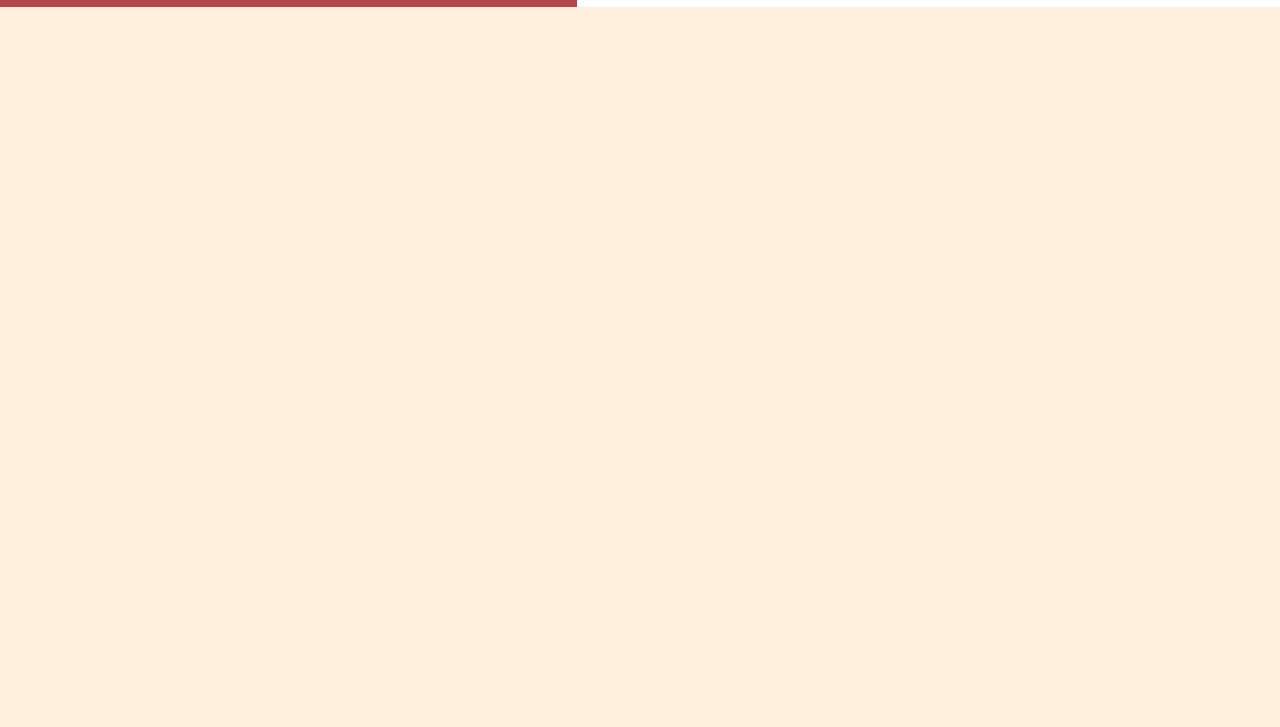
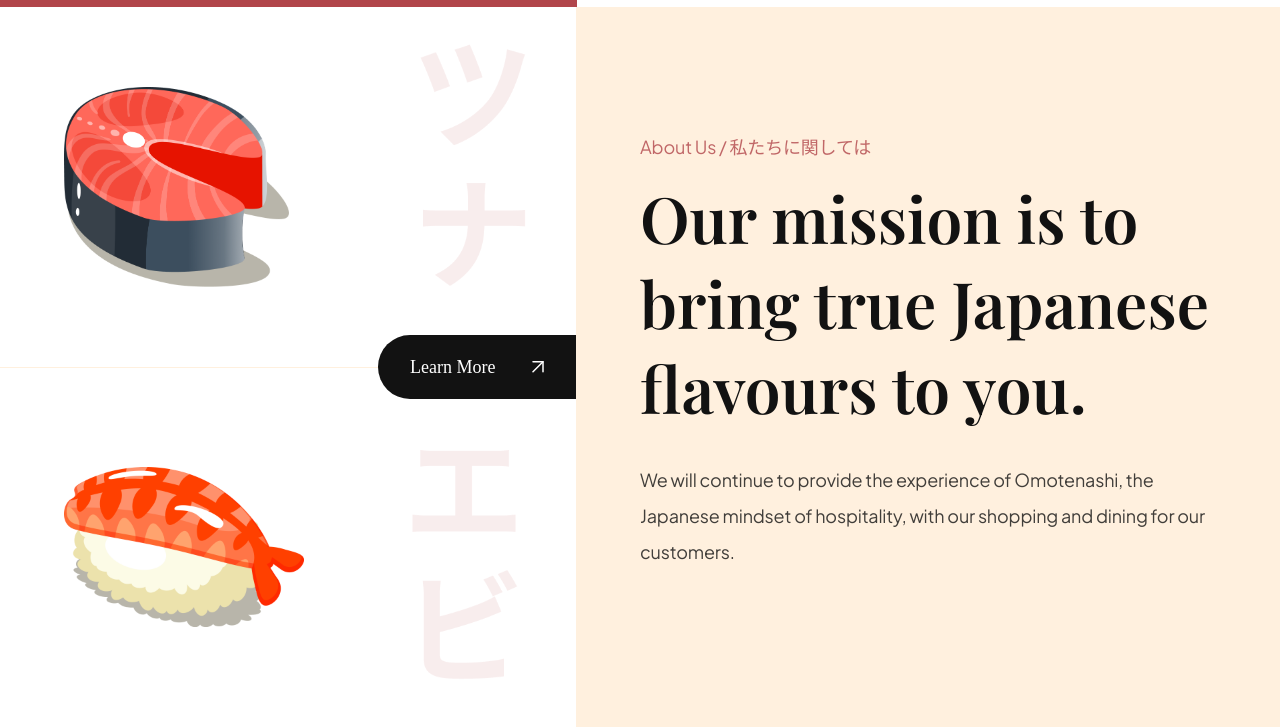
Before and after one commit to kat1z/SushiJoy, a plain HTML site: page index.html in a window 1280 px wide. Shown: the part 791-1518 px from the top of the page. Before the commit the page ends 800 px from the top, so only its background shows below. Drawn offline with nearby package versions, Linux system fonts and the light colour scheme.

Commit message:
Added "About Us" section (CSS applied)

```diff
--- a/css/sections/about.css
+++ b/css/sections/about.css
@@ -0,0 +1,82 @@
+.about-us {
+  display: flex;
+  min-height: 720px;
+  overflow: hidden;
+}
+
+.about-us__image {
+  flex: 1;
+  display: flex;
+  flex-direction: column;
+  justify-content: center;
+
+  background: var(--color-white);
+
+  position: relative;
+}
+
+.about-us__image div {
+  padding: 32px 64px;
+
+  flex: 1;
+  display: flex;
+  align-items: center;
+
+  background-position: center;
+  background-repeat: no-repeat;
+  background-size: contain;
+}
+
+.about-us__image-sushi3 {
+  border-bottom: 1px solid var(--color-crimson);
+  background-image: url('/assets/about_bg1.png');
+}
+
+.about-us__image-sushi2 {
+  background-image: url('/assets/about_bg2.png');
+}
+
+.about-us__image-sushi3 img {
+  width: 225px;
+  height: 200px;
+}
+
+.about-us__image-sushi2 img {
+  width: 240px;
+  height: 160px;
+}
+
+.about-us__button {
+  position: absolute;
+  right: 0;
+
+  padding: 12px 32px;
+  min-height: 64px;
+
+  background: var(--secondary-color);
+  border-radius: 32px 0 0 32px;
+  border: 0;
+  outline: 0;
+
+  color: #fff;
+  font-family: var(--plus--jakarta-sans);
+  font-weight: 500;
+  font-size: 1.125rem;
+  line-height: 1.4375rem;
+
+  cursor: pointer;
+}
+
+.about-us__button img {
+  object-fit: contain;
+  margin-left: 32px;
+}
+
+.about-us__content {
+  padding: 64px;
+
+  flex: 1;
+  display: flex;
+  justify-content: center;
+  flex-direction: column;
+}
--- a/index.html
+++ b/index.html
@@ -71,6 +71,30 @@
       </div>
     </section>
 
+    <section class="about-us" id="about-us">
+      <div class="about-us__image">
+        <div class="about-us__image-sushi3">
+          <img src="assets/sushi-3.png" alt="sushi" />
+        </div>
+
+        <button class="about-us__button">
+          Learn More
+
+          <img src="assets/arrow-up-right.svg" alt="learn more" />
+        </button>
+
+        <div class="about-us__image-sushi2">
+          <img src="assets/sushi-2.png" alt="sushi" />
+        </div>
+      </div>
+
+      <div class="about-us__content">
+        <p class="sushi__subtitle">About Us / 私たちに関しては</p>
+        <h3 class="sushi__title">Our mission is to bring true Japanese flavours to you.</h3>
+        <p class="sushi__description">We will continue to provide the experience of Omotenashi, the Japanese mindset of hospitality, with our shopping and dining for our customers.</p>
+      </div>
+    </section>
+
     <script src="js/script.js" type="module"></script>
   </body>
 </html>
```
